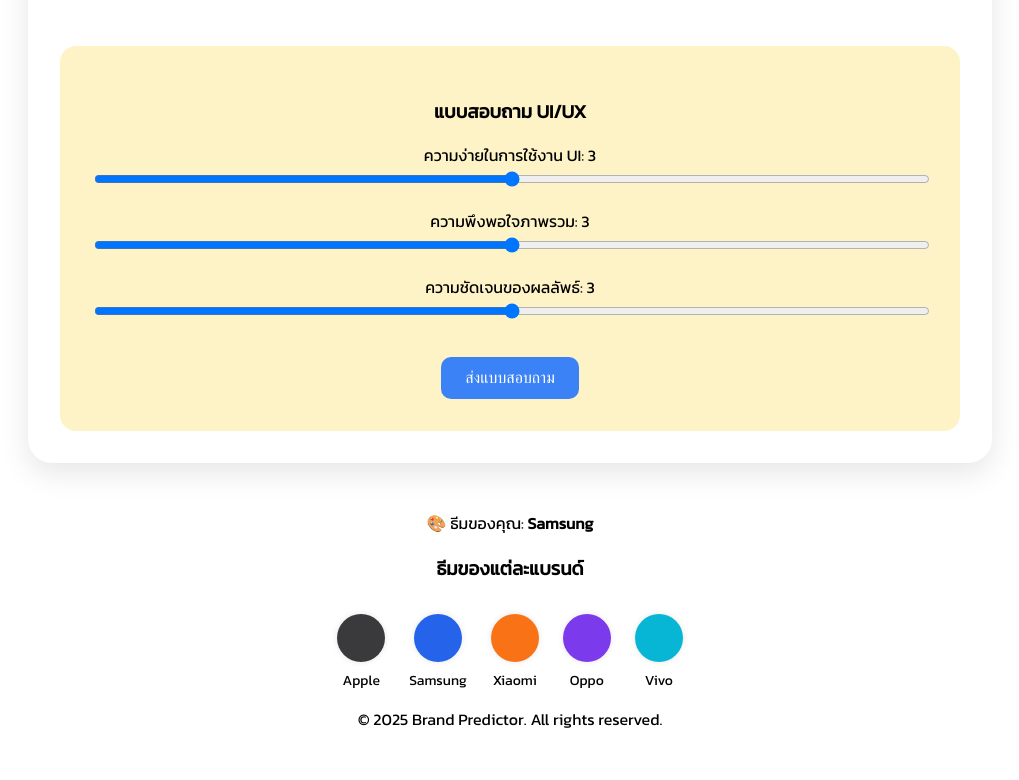
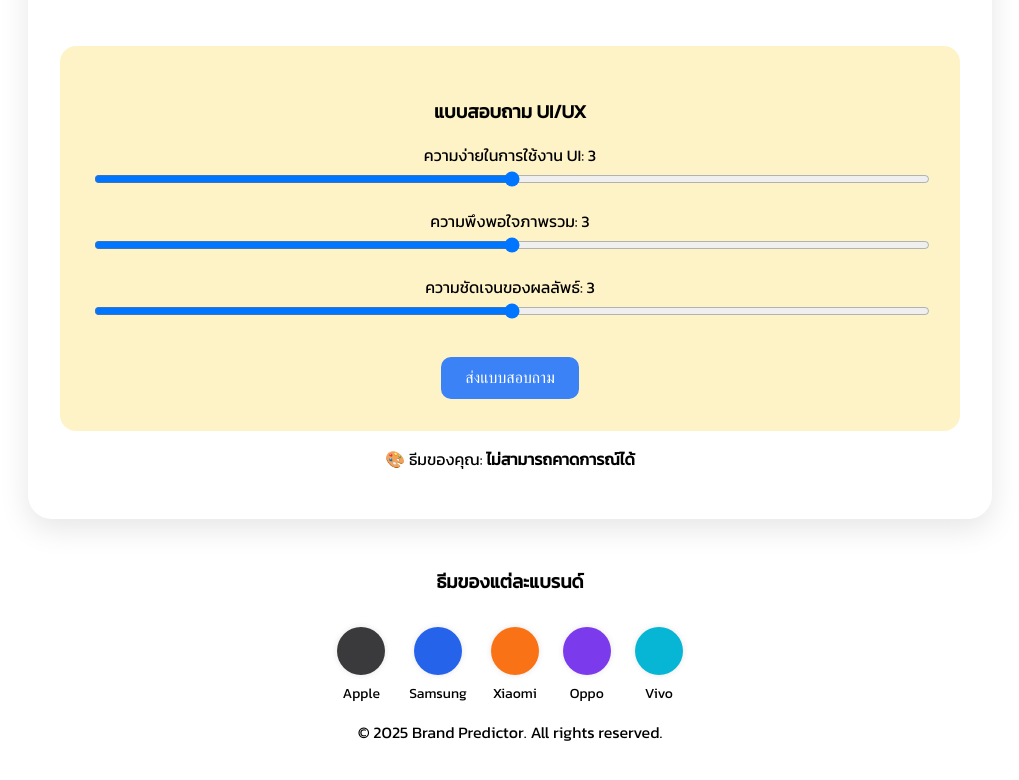
Before and after one commit to tasuke567/brand-predictor, a React (Vite) app: page /result in a window 1280 px wide. Shown: the part 1280-2060 px from the top of the page, without its empty margins (130-1149 px from the left). Built offline with nearby package versions, Linux system fonts and the light colour scheme.

Commit message:
feat: display selected theme in PredictionResult; update PredictionResultPage to remove hardcoded prediction

```diff
--- a/src/components/PredictionResult.tsx
+++ b/src/components/PredictionResult.tsx
@@ -100,6 +100,12 @@ const PredictionResult = () => {
       <div className="feedback-section">
         <FeedbackForm prediction={prediction} />
       </div>
+      <p className="theme-label">
+          🎨 ธีมของคุณ:{" "}
+          <strong style={{ color: "var(--color-primary)" }}>
+            {prediction}
+          </strong>
+        </p>
     </div>
   );
 };
--- a/src/pages/PredictionResultPage.tsx
+++ b/src/pages/PredictionResultPage.tsx
@@ -4,7 +4,7 @@ import BrandColorPreview from "../components/BrandColorPreview";
 import "../styles/BrandColorPreview.css"; // Adjust the path as necessary
 
 const PredictionResultPage = () => {
-    const prediction = "Samsung"; // This should be replaced with the actual prediction logic or state management
+
   return (
     <Layout>
       <title>ผลการพยากรณ์ | Brand Predictor</title>
@@ -15,13 +15,6 @@ const PredictionResultPage = () => {
 
       <PredictionResult />
       <section>
-        <p className="theme-label">
-          🎨 ธีมของคุณ:{" "}
-          <strong style={{ color: "var(--color-primary)" }}>
-            {prediction}
-          </strong>
-        </p>
-
         <h3 style={{ textAlign: "center" }}>ธีมของแต่ละแบรนด์</h3>
         <BrandColorPreview />
       </section>
```
